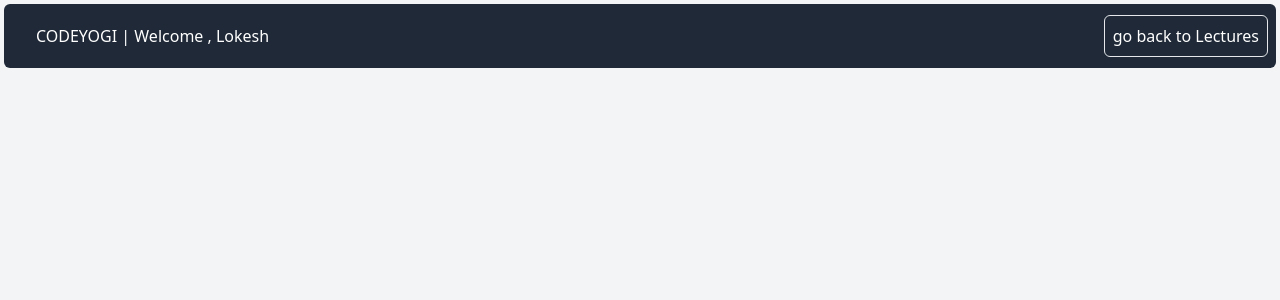
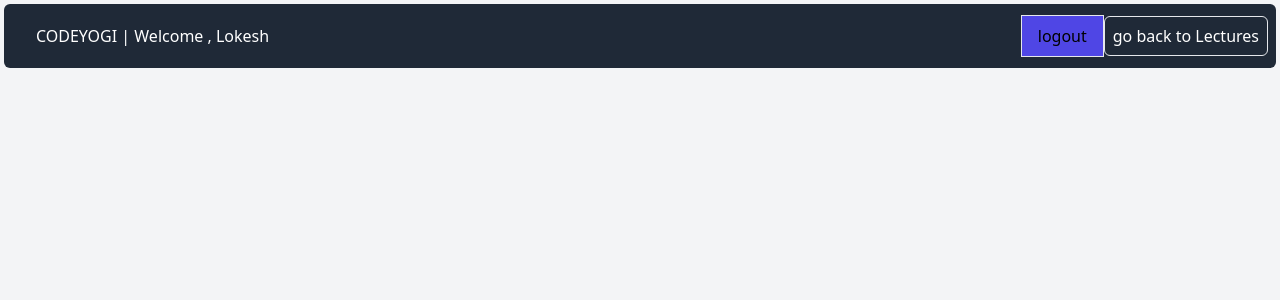
Before and after one commit to Lokeshkaloni/codeyogi-clone, a React (Vite) app: page /Quiz in a window 1280 px wide. Shown: the top 300 px of the page. Built offline with nearby package versions, Linux system fonts and the light colour scheme.

Commit message:
added logout button

```diff
--- a/src/Header.jsx
+++ b/src/Header.jsx
@@ -5,9 +5,13 @@ function Header(){
     return(
         <div className= "bg-gray-800 h-16 rounded-md flex w-full items-center justify-between">
             <h1 className= "text-white ml-6 p-2">CODEYOGI | Welcome , Lokesh</h1>
+
+            <div>
+                <button className= "border px-4 py-2 bg-indigo-600 hover:bg-indigo-300">logout</button>
             <Link className="text-white p-2 border hover:bg-gray-600 rounded-md mr-2" to="/Lectures">
 					go back to Lectures
 				</Link>
+                </div>
         </div>
     )
 }
```
